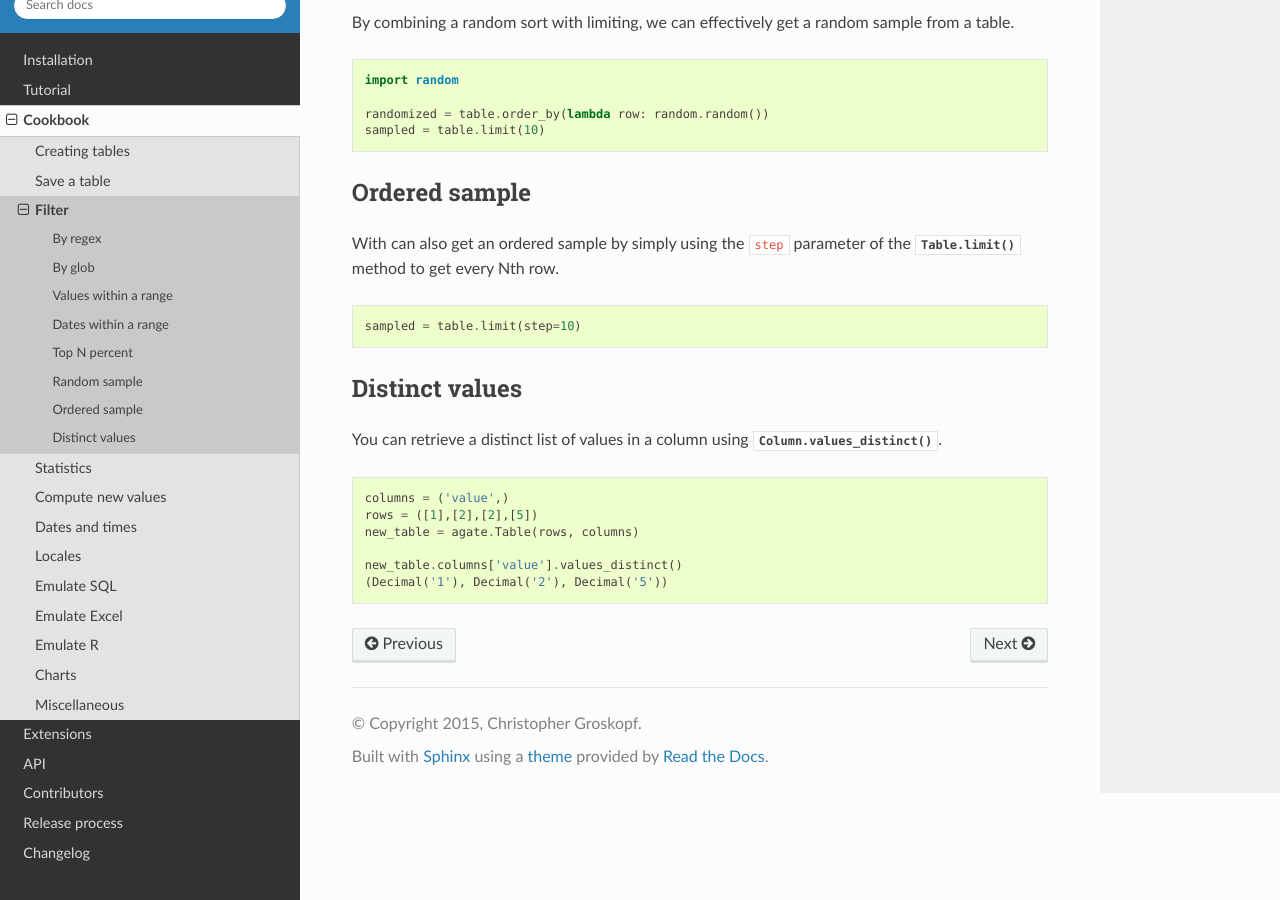
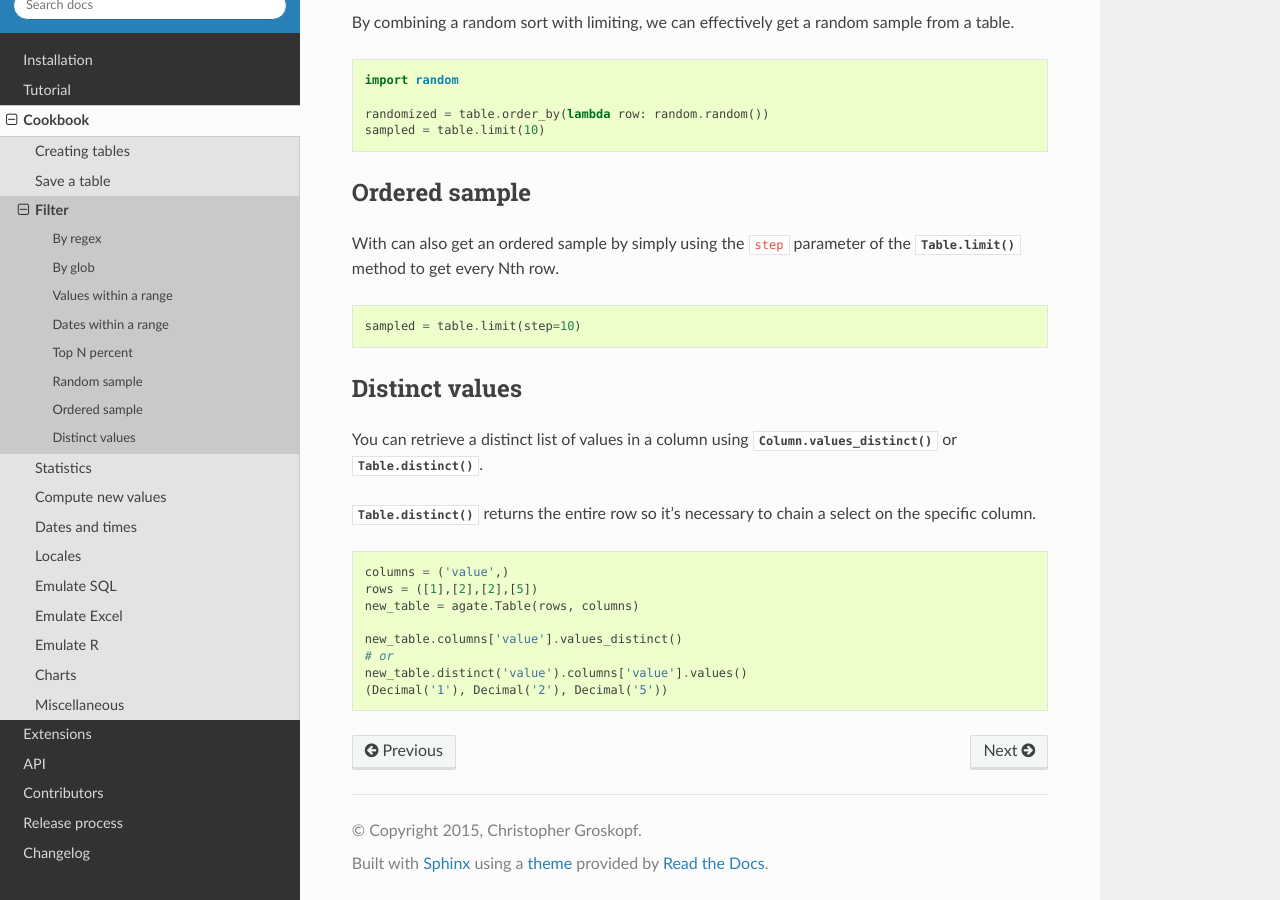
Before and after one commit to wireservice/agate, a Sphinx documentation site: the page built from docs/cookbook/filter.rst, in a window 1280 px wide and 900 px high, scrolled down 1529 px. Built offline with Sphinx 7.4.7 and the Read the Docs theme 2.0.0, drawn with Linux system fonts in a browser that asks for light colours; pages that are not in the unit, such as notebooks, are missing from menus.

Commit message:
Update CHANGELOG and include Table.distinct in cookbook. #498

```diff
--- a/CHANGELOG.rst
+++ b/CHANGELOG.rst
@@ -1,6 +1,7 @@
 1.2.3
 -----
 
+* Cookbook: Filter for distinct values of a column (#498)
 * Added :meth:`.Column.values_distinct()` (#498)
 * Cookbook: Fuzzy phonetic search example. (#207)
 * Cookbook: Create a table from a remote file. (#473)
--- a/docs/cookbook/filter.rst
+++ b/docs/cookbook/filter.rst
@@ -92,7 +92,9 @@ With can also get an ordered sample by simply using the :code:`step` parameter o
 Distinct values
 ===============
 
-You can retrieve a distinct list of values in a column using :meth:`.Column.values_distinct`.
+You can retrieve a distinct list of values in a column using :meth:`.Column.values_distinct` or :meth:`.Table.distinct`.
+
+:meth:`.Table.distinct` returns the entire row so it's necessary to chain a select on the specific column.
 
 .. code-block:: python
 
@@ -101,4 +103,6 @@ You can retrieve a distinct list of values in a column using :meth:`.Column.valu
     new_table = agate.Table(rows, columns)
 
     new_table.columns['value'].values_distinct()
+    # or
+    new_table.distinct('value').columns['value'].values()
     (Decimal('1'), Decimal('2'), Decimal('5'))
```
